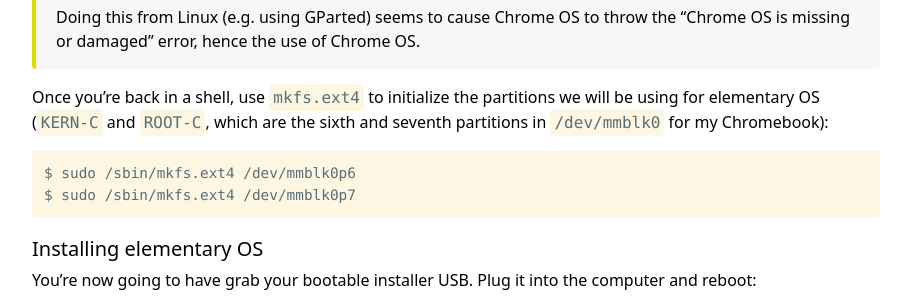
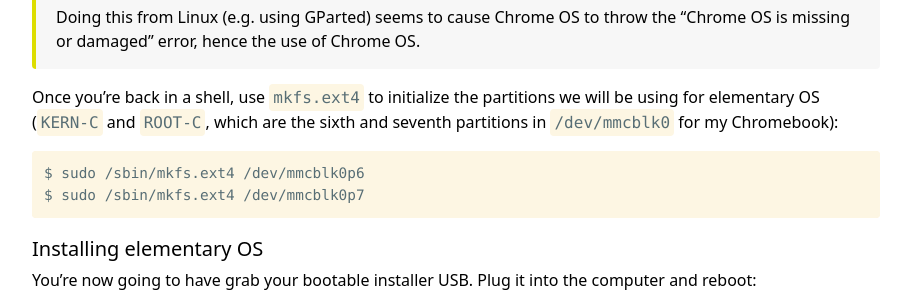
Before and after one commit to saagarjha/saagarjha.github.io, a Jekyll site: the page built from _posts/2019-03-13-dual-booting-chrome-os-and-elementary-os/2019-03-13-dual-booting-chrome-os-and-elementary-os.md, in a window 1280 px wide and 900 px high, scrolled down 6068 px. Shown: the part 147-446 px from the top of the window, without its empty margins (184-1095 px from the left). Built offline with Jekyll 4.4.1, drawn with Linux system fonts in a browser that asks for light colours; some of the changed text lies outside the part shown.

Commit message:
mmblk0 -> mmcblk0

````diff
--- a/_posts/2019-03-13-dual-booting-chrome-os-and-elementary-os/2019-03-13-dual-booting-chrome-os-and-elementary-os.md
+++ b/_posts/2019-03-13-dual-booting-chrome-os-and-elementary-os/2019-03-13-dual-booting-chrome-os-and-elementary-os.md
@@ -169,11 +169,11 @@
 
 {% include aside.html type="Warning" content="Doing this from Linux (e.g. using GParted) seems to cause Chrome OS to throw the \"Chrome OS is missing or damaged\" error, hence the use of Chrome OS." %}
 
-Once you're back in a shell, use `mkfs.ext4` to initialize the partitions we will be using for elementary OS (`KERN-C` and `ROOT-C`, which are the sixth and seventh partitions in `/dev/mmblk0` for my Chromebook):
+Once you're back in a shell, use `mkfs.ext4` to initialize the partitions we will be using for elementary OS (`KERN-C` and `ROOT-C`, which are the sixth and seventh partitions in `/dev/mmcblk0` for my Chromebook):
 
 ```console
-$ sudo /sbin/mkfs.ext4 /dev/mmblk0p6
-$ sudo /sbin/mkfs.ext4 /dev/mmblk0p7
+$ sudo /sbin/mkfs.ext4 /dev/mmcblk0p6
+$ sudo /sbin/mkfs.ext4 /dev/mmcblk0p7
 ```
 
 ### Installing elementary OS
@@ -213,13 +213,13 @@
 Mount the boot partition, `KERN-C`, there (*not* the whole device, just the partition):
 
 ```console
-$ sudo mount /dev/mmblk0p6 /mnt/boot
+$ sudo mount /dev/mmcblk0p6 /mnt/boot
 ```
 
 We need to install GRUB to this partition now. We will need to pass it the `--boot-directory` flag to tell it where our boot directory is, and possibly `--force` if it complains about blocklists being unreliable. In all, the command should look something like this:
 
 ```console
-$ sudo grub-install --boot-directory=/mnt/boot /dev/mmblk0 --force
+$ sudo grub-install --boot-directory=/mnt/boot /dev/mmcblk0 --force
 ```
 
 Notice that we did not use the partition here; this is for the *entire* device. This will set up the correct MBR records and allow us to boot straight into elementary OS next time we perform a legacy boot. Reboot your computer, remove the Live USB, and press <kbd>Ctrl</kbd>+<kbd>L</kbd> at startup: the Chromebook *should* go directly into Linux. Pressing <kbd>Ctrl</kbd>+<kbd>D</kbd> should take you to Chrome OS instead (do check this: Linux is less picky about booting, and these steps can easily lead to a broken Chrome OS install even when elementary OS boots fine). If this doesn't work, see below for troubleshooting.
````
